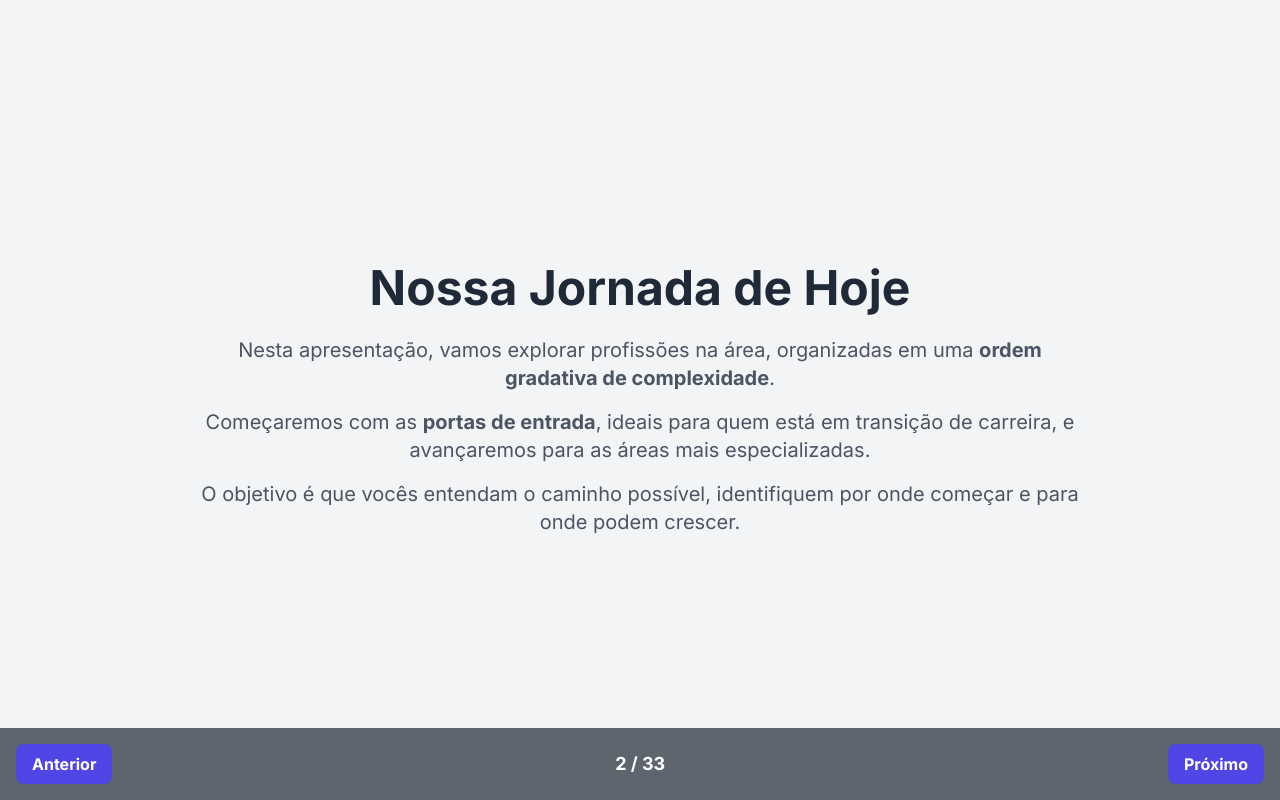
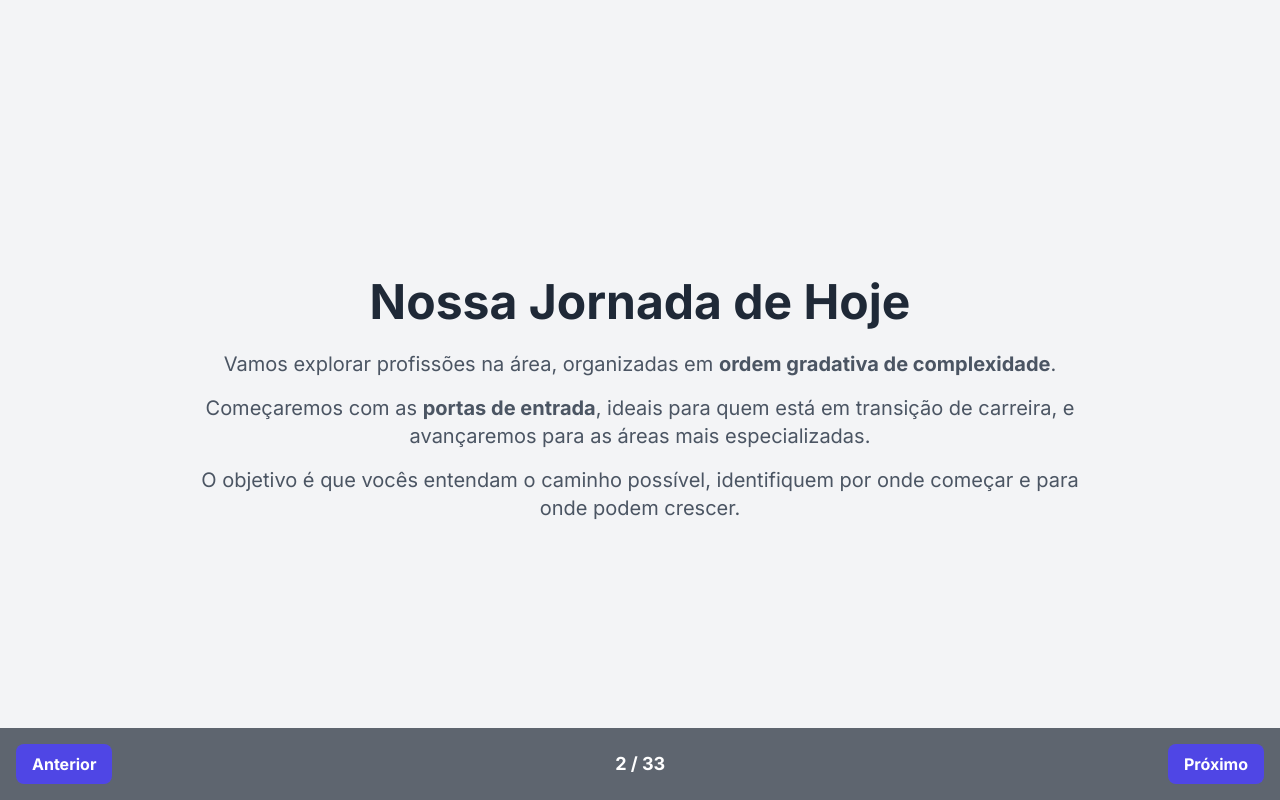
Before and after one commit to Moc967/apresentacao-carreira-dados, a plain HTML site: page index.html in a window 1280 px wide. Both pictures are taken after a click on the button "Próximo". Drawn offline with nearby package versions, Linux system fonts and the light colour scheme.

Commit message:
Revisão de texto.

```diff
--- a/index.html
+++ b/index.html
@@ -93,7 +93,7 @@
         <div class="slide w-full h-full flex-col justify-center items-center text-center p-8">
             <h2 class="text-5xl font-bold text-gray-800 mb-6">Nossa Jornada de Hoje</h2>
             <div class="text-xl text-gray-600 max-w-4xl space-y-4">
-                <p>Nesta apresentação, vamos explorar profissões na área, organizadas em uma <strong>ordem gradativa de complexidade</strong>.</p>
+                <p>Vamos explorar profissões na área, organizadas em <strong>ordem gradativa de complexidade</strong>.</p>
                 <p>Começaremos com as <strong>portas de entrada</strong>, ideais para quem está em transição de carreira, e avançaremos para as áreas mais especializadas.</p>
                 <p>O objetivo é que vocês entendam o caminho possível, identifiquem por onde começar e para onde podem crescer.</p>
             </div>
```
